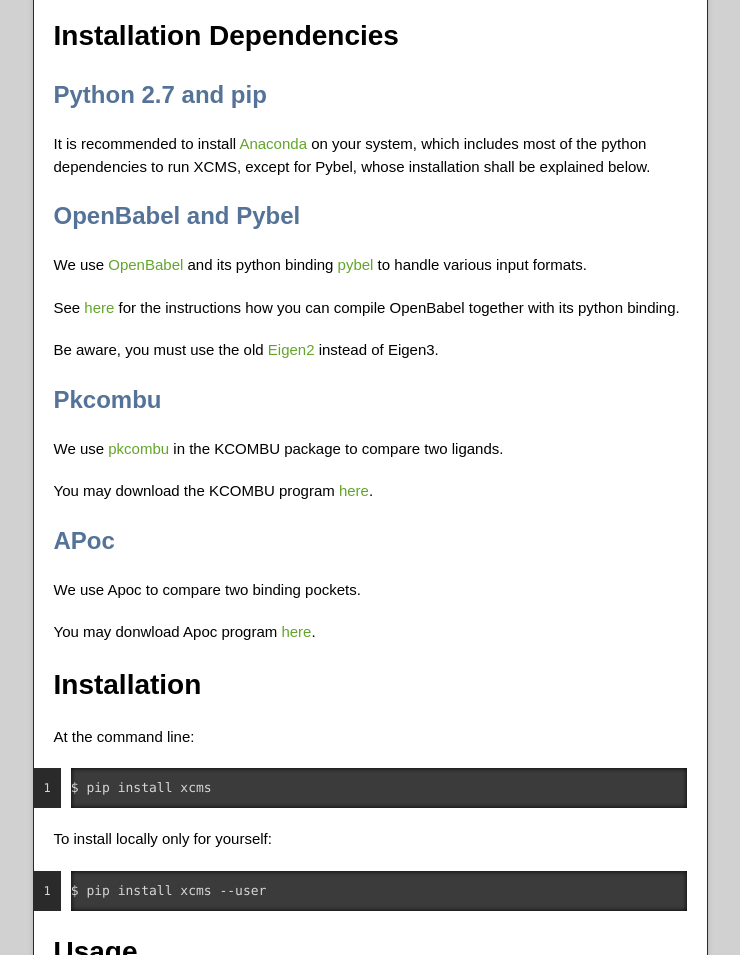
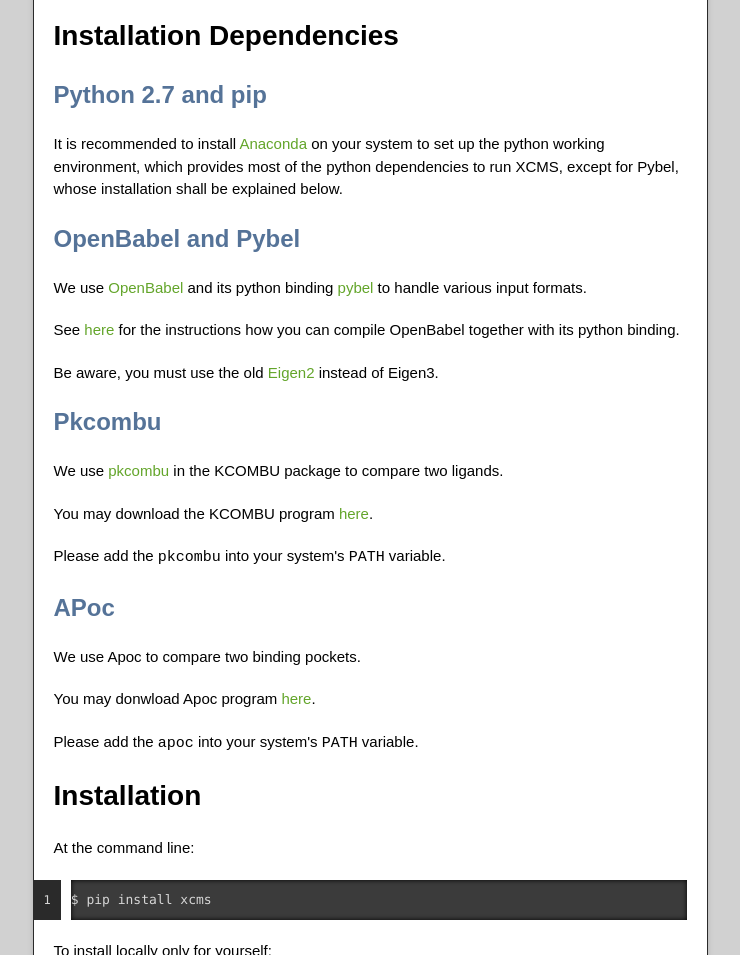
Before and after one commit to EricTing/extended-cms, a plain HTML site: page index.html in a window 1280 px wide. Shown: the part 680-1635 px from the top of the page, without its empty margins (270-1010 px from the left). Drawn offline with nearby package versions, Linux system fonts and the light colour scheme.

```diff
--- a/index.html
+++ b/index.html
@@ -67,9 +67,9 @@ non-identical systems using <strong>eXtended Contact Mode Score (XCMS)</strong><
 <a id="python-27-and-pip" class="anchor" href="#python-27-and-pip" aria-hidden="true"><span aria-hidden="true" class="octicon octicon-link"></span></a>Python 2.7 and pip<a id="orgheadline2"></a>
 </h2>
 
-<p>It is recommended to install <a href="https://www.continuum.io/downloads">Anaconda</a> on your system, which includes most of the
-python dependencies to run XCMS, except for Pybel, whose installation shall be
-explained below.</p>
+<p>It is recommended to install <a href="https://www.continuum.io/downloads">Anaconda</a> on your system to set up the python
+working environment, which provides most of the python dependencies to run XCMS,
+except for Pybel, whose installation shall be explained below.</p>
 
 <h2>
 <a id="openbabel-and-pybel" class="anchor" href="#openbabel-and-pybel" aria-hidden="true"><span aria-hidden="true" class="octicon octicon-link"></span></a>OpenBabel and Pybel<a id="orgheadline3"></a>
@@ -90,6 +90,8 @@ python binding.</p>
 
 <p>You may download the KCOMBU program <a href="http://strcomp.protein.osaka-u.ac.jp/kcombu/download_src.html">here</a>.</p>
 
+<p>Please add the <code>pkcombu</code> into your system's <code>PATH</code> variable.</p>
+
 <h2>
 <a id="apoc" class="anchor" href="#apoc" aria-hidden="true"><span aria-hidden="true" class="octicon octicon-link"></span></a>APoc<a id="orgheadline5"></a>
 </h2>
@@ -97,6 +99,8 @@ python binding.</p>
 <p>We use Apoc to compare two binding pockets.</p>
 
 <p>You may donwload Apoc program <a href="http://cssb.biology.gatech.edu/APoc">here</a>.</p>
+
+<p>Please add the <code>apoc</code> into your system's <code>PATH</code> variable.</p>
 
 <h1>
 <a id="installation" class="anchor" href="#installation" aria-hidden="true"><span aria-hidden="true" class="octicon octicon-link"></span></a>Installation<a id="orgheadline7"></a>
```
Also changed, not shown: params.json (+1 -1 lines).
